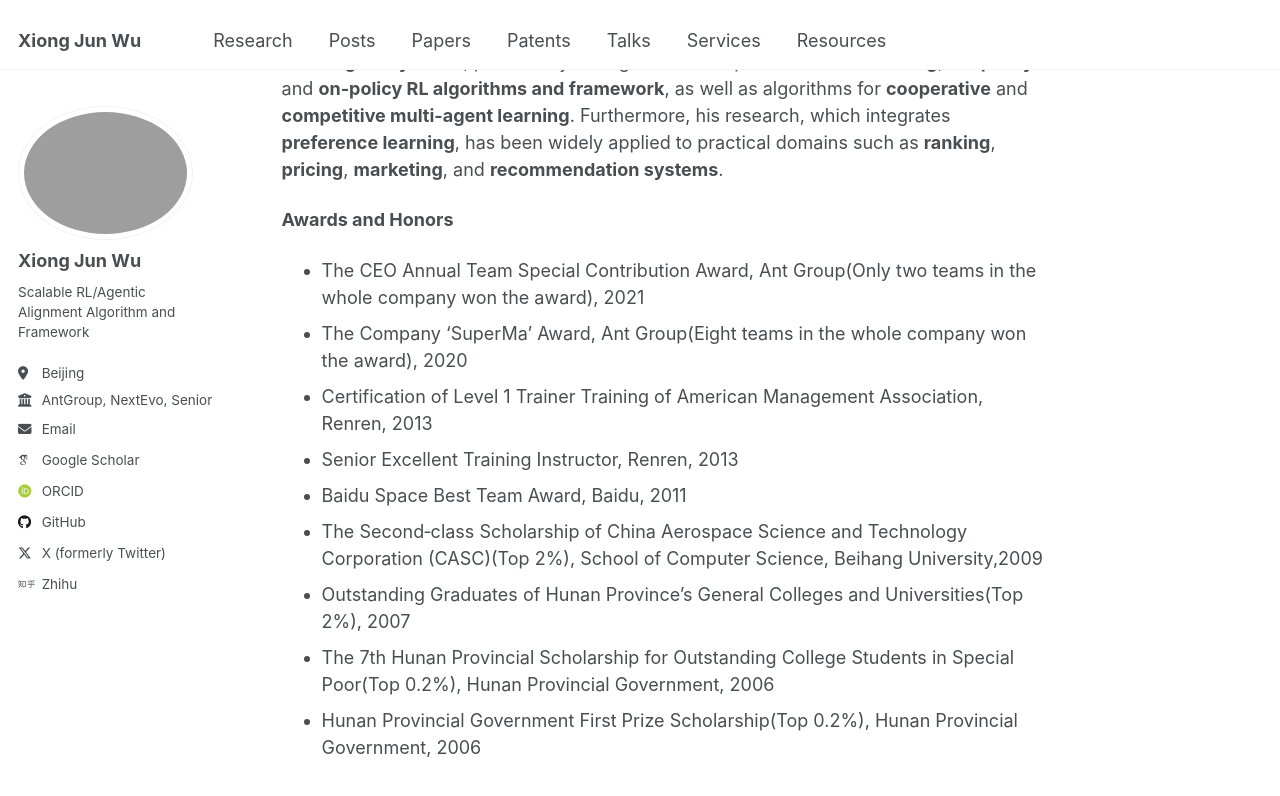
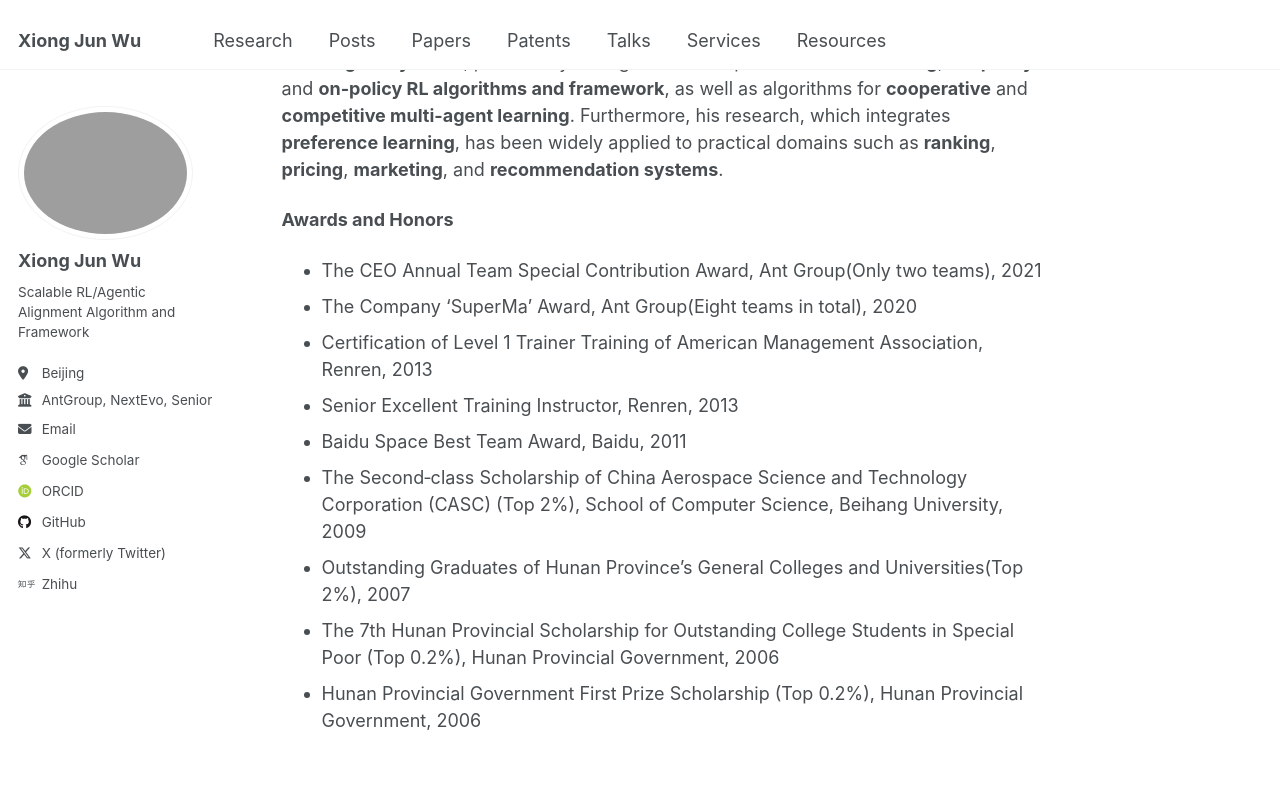
Before and after one commit to junwuxgi/junwuxgi.github.io, a Jekyll site: the page built from _pages/about.md, in a window 1280 px wide and 900 px high, scrolled down 525 px. Shown: the top 796 px of the window. Built offline with Jekyll 4.4.1, drawn with Linux system fonts in a browser that asks for light colours; some web fonts are replaced.

Commit message:
update config

```diff
--- a/_pages/about.md
+++ b/_pages/about.md
@@ -14,12 +14,12 @@ In his prior work, **Xiong** has made valuable contributions to **reinforcement
 
 
 **Awards and Honors**
-- The CEO Annual Team Special Contribution Award, Ant Group(Only two teams in the whole company won the award), 2021
-- The Company ‘SuperMa’ Award, Ant Group(Eight teams in the whole company won the award), 2020
+- The CEO Annual Team Special Contribution Award, Ant Group(Only two teams), 2021
+- The Company ‘SuperMa’ Award, Ant Group(Eight teams in total), 2020
 - Certification of Level 1 Trainer Training of American Management Association, Renren, 2013
 - Senior Excellent Training Instructor, Renren, 2013
 - Baidu Space Best Team Award, Baidu, 2011
-- The Second‑class Scholarship of China Aerospace Science and Technology Corporation (CASC)(Top 2%), School of Computer Science, Beihang University,2009
+- The Second‑class Scholarship of China Aerospace Science and Technology Corporation (CASC) (Top 2%), School of Computer Science, Beihang University, 2009
 - Outstanding Graduates of Hunan Province's General Colleges and Universities(Top 2%), 2007
-- The 7th Hunan Provincial Scholarship for Outstanding College Students in Special Poor(Top 0.2%), Hunan Provincial Government, 2006
-- Hunan Provincial Government First Prize Scholarship(Top 0.2%), Hunan Provincial Government, 2006
+- The 7th Hunan Provincial Scholarship for Outstanding College Students in Special Poor (Top 0.2%), Hunan Provincial Government, 2006
+- Hunan Provincial Government First Prize Scholarship (Top 0.2%), Hunan Provincial Government, 2006
```
